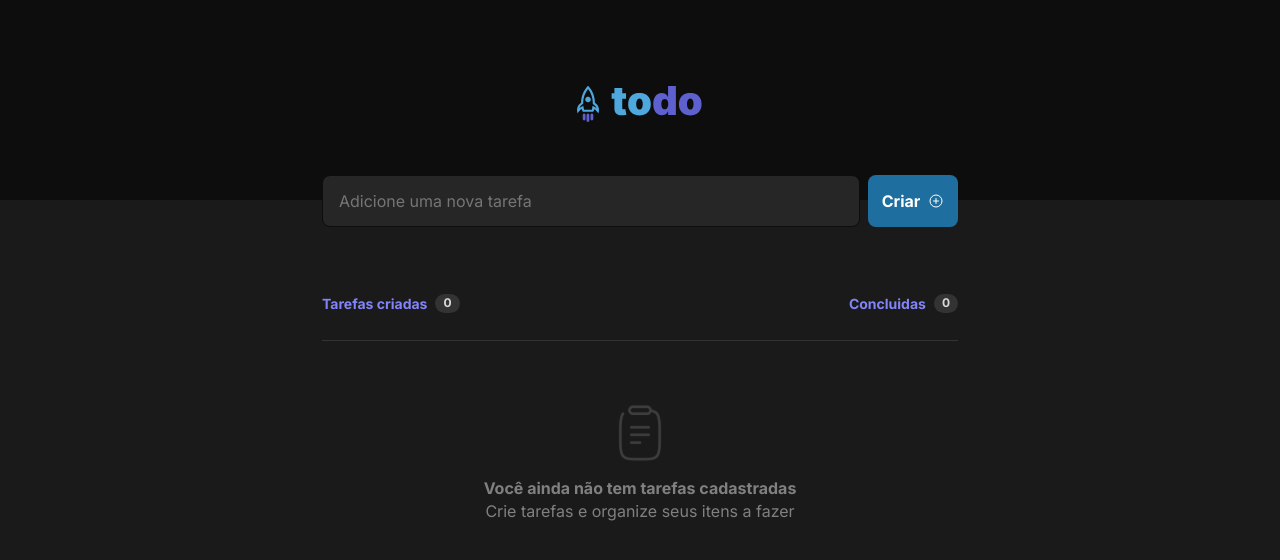
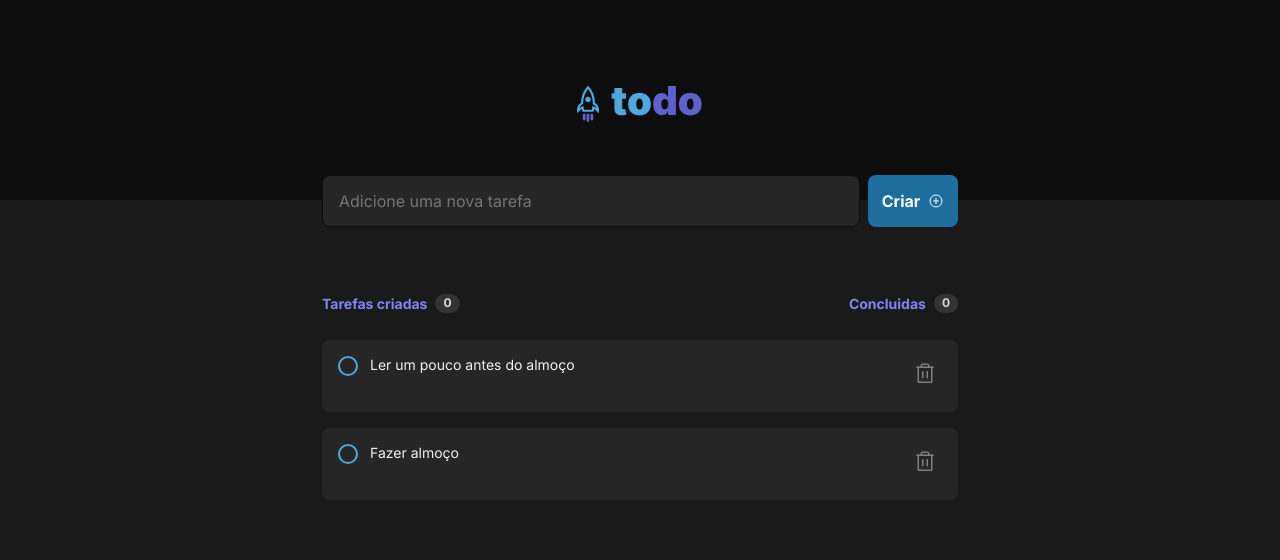
Before and after one commit to dinobergviana/desafio1-conceitos-react, a React (Vite) app: page / in a window 1280 px wide. Shown: the top 560 px of the page. Built offline with nearby package versions, Linux system fonts and the light colour scheme.

Commit message:
finaliza estilização do componente Todo

```diff
--- a/package.json
+++ b/package.json
@@ -11,11 +11,13 @@
   "dependencies": {
     "phosphor-react": "^1.4.1",
     "react": "^18.2.0",
-    "react-dom": "^18.2.0"
+    "react-dom": "^18.2.0",
+    "uuid": "^8.3.2"
   },
   "devDependencies": {
     "@types/react": "^18.0.15",
     "@types/react-dom": "^18.0.6",
+    "@types/uuid": "^8.3.4",
     "@vitejs/plugin-react": "^2.0.0",
     "typescript": "^4.6.4",
     "vite": "^3.0.0"
--- a/src/App.tsx
+++ b/src/App.tsx
@@ -1,22 +1,32 @@
+import { useState } from 'react'
+import {v4 as uuid} from 'uuid'
+
 import { Header } from './components/Header'
 import { TodoForm } from './components/TodoForm'
+import { Todo } from './components/Todo'
+
+import { ITodo } from './components/types'
+
+import clipboard from './assets/Clipboard.svg'
+import { todosMock } from './utils/todos'
 
 import styles from './App.module.css'
-
 import './global.css'
-
-import clipboard from './assets/Clipboard.svg'
-import { Todo } from './components/Todo'
-import { useState } from 'react'
 
 export function App() {
 
-  const [todos, setTodos] = useState<string[]>([])
+  const [todos, setTodos] = useState<ITodo[]>(todosMock)
 
   const hasTodo = Boolean(todos.length)
 
   function addNewTodo(todo: string) {
-    setTodos([...todos, todo])
+    const newTodo = {
+      id: uuid(),
+      description: todo,
+      isDone: false
+    }
+
+    setTodos([...todos, newTodo])
   }
 
   return (
@@ -43,7 +53,7 @@ export function App() {
             {
               todos.map(todo => {
                 return (
-                  <Todo description={todo} key={todo}/>
+                  <Todo description={todo.description} key={todo.id}/>
                 )
               })
             }
--- a/src/components/Todo.module.css
+++ b/src/components/Todo.module.css
@@ -74,6 +74,10 @@
   font-size: 0.875rem;
 }
 
+.descriptionDone {
+  text-decoration: line-through;
+}
+
 .deleteIcon {
   color: var(--gray-300);
 
--- a/src/components/Todo.tsx
+++ b/src/components/Todo.tsx
@@ -3,18 +3,30 @@ import { Trash } from 'phosphor-react'
 import styles from './Todo.module.css'
 
 import checkIcon from '../assets/check-bold.svg'
+import { useState } from 'react';
 
 interface TodoProps {
-  description: string
+  description: string;
 }
 
 export function Todo({description}: TodoProps) {
+  const [isTodoDone, setIsTodoDoneDone] = useState(false);
+
+  function checkTodoAsDone(todo: string): void {
+    setIsTodoDoneDone(!isTodoDone)
+
+  }
   return (
     <div className={styles.todoContainer}>
-      <div className={`${styles.checkIcon} ${styles.iconButtonchecked}`}>
-        <img src={checkIcon} />
+      <div
+        onClick={() => checkTodoAsDone(description)}
+        className={`${styles.checkIcon} ${isTodoDone ? styles.iconButtonchecked : ''}`}>
+        {
+          isTodoDone &&
+          <img src={checkIcon} />
+        }
       </div>
-      <div className={styles.description}>
+      <div className={`${styles.description} ${isTodoDone ? styles.descriptionDone : ''}`}>
         <span>{description}</span>
       </div>
       <button className={styles.deleteIcon}>
--- a/src/components/TodoForm.tsx
+++ b/src/components/TodoForm.tsx
@@ -2,13 +2,14 @@ import { PlusCircle } from 'phosphor-react'
 import { ChangeEvent, FormEvent, useState } from 'react'
 
 import styles from './TodoForm.module.css'
+import { ITodo } from './types'
 
 interface ITodoFormProps {
   onAddNewTodo: (todo: string) => void
 }
 
 export function TodoForm({onAddNewTodo}: ITodoFormProps) {
-  const [todo, setTodo] = useState('')
+  const [todo, setTodo] = useState<ITodo>()
   const [newTodo, setNewTodo] = useState('')
 
   function handleNewTodoChange(event: ChangeEvent<HTMLInputElement>) {
--- /dev/null
+++ b/src/components/types/index.ts
@@ -0,0 +1,5 @@
+export interface ITodo {
+  id: string;
+  description: string;
+  isDone: boolean;
+}
--- /dev/null
+++ b/src/utils/todos.ts
@@ -0,0 +1,12 @@
+export const todosMock = [
+  {
+    id: '5f488a6d-06a2-4d2a-8754-3ec9c8b65148',
+    description: 'Ler um pouco antes do almoço',
+    isDone: false,
+  },
+  {
+    id: '838ac182-bada-4b00-a36a-e5f0e459fd31',
+    description: 'Fazer almoço',
+    isDone: false,
+  }
+]
```
Also changed, not shown: 1 other file (tests, documents, lock files or other folders).
